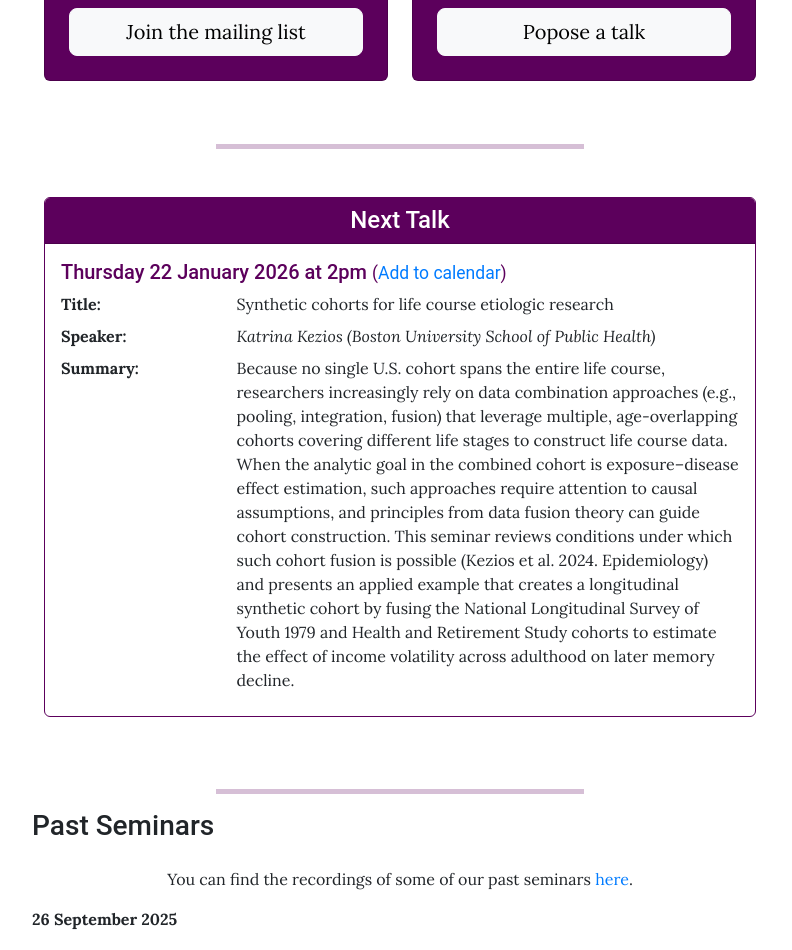
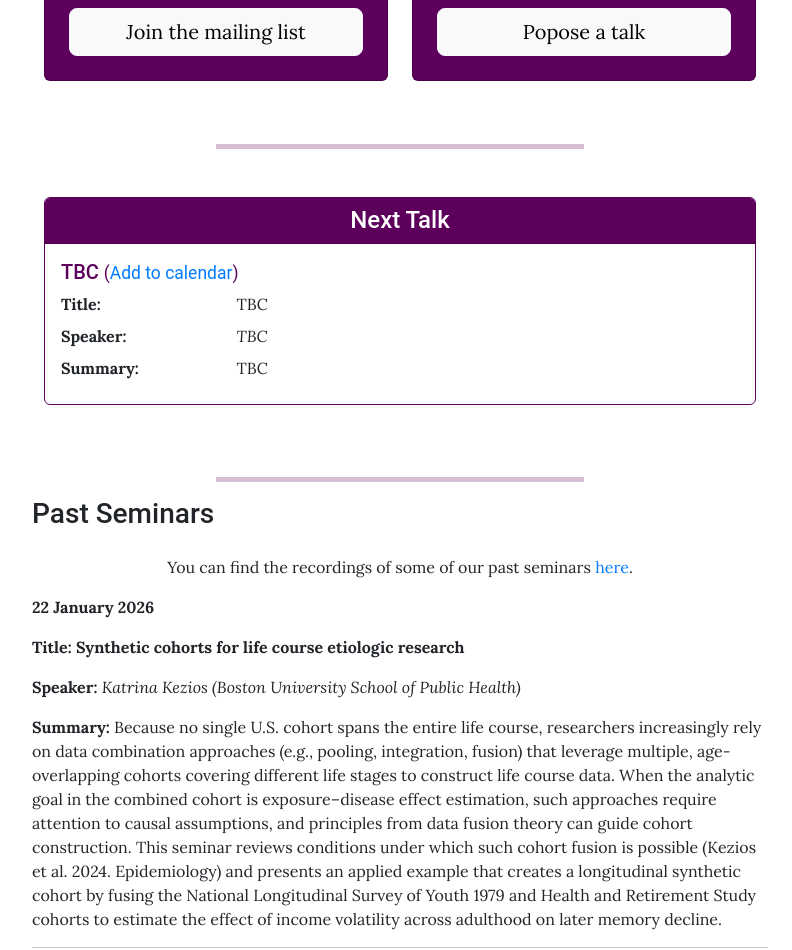
Before and after one commit to LongitudinalModelling/LongitudinalModelling.github.io, a Jekyll site: the page built from pages/seminars.md, in a window 1280 px wide and 1400 px high, scrolled down 573 px. Shown: the top 950 px of the window, without its empty margins (240-1032 px from the left). Built offline with Jekyll 4.4.1, drawn with Linux system fonts in a browser that asks for light colours; part of the change alters nothing that is shown.

Commit message:
Update seminars.md

```diff
--- a/pages/seminars.md
+++ b/pages/seminars.md
@@ -39,16 +39,16 @@ permalink: /seminars/
         </div>
         <div class="card-body">
           <h5 class="card-title text-purple">
-          Thursday 22 January 2026 at 2pm
-          <small style="font-weight: normal;">(<a href="{{ site.baseurl }}/assets/calendar/seminar-jan-22.ics">Add to calendar</a>)</small>
+          TBC
+          <small style="font-weight: normal;">(<a href="{{ site.baseurl }}/assets/calendar/tbc.ics">Add to calendar</a>)</small>
           </h5>
           <dl class="row mb-0">
             <dt class="col-sm-3"><strong>Title:</strong></dt>
-            <dd class="col-sm-9">Synthetic cohorts for life course etiologic research</dd>
+            <dd class="col-sm-9">TBC</dd>
             <dt class="col-sm-3"><strong>Speaker:</strong></dt>
-            <dd class="col-sm-9"><em>Katrina Kezios (Boston University School of Public Health)</em></dd>
+            <dd class="col-sm-9"><em>TBC</em></dd>
             <dt class="col-sm-3"><strong>Summary:</strong></dt>
-            <dd class="col-sm-9">Because no single U.S. cohort spans the entire life course, researchers increasingly rely on data combination approaches (e.g., pooling, integration, fusion) that leverage multiple, age-overlapping cohorts covering different life stages to construct life course data. When the analytic goal in the combined cohort is exposure–disease effect estimation, such approaches require attention to causal assumptions, and principles from data fusion theory can guide cohort construction. This seminar reviews conditions under which such cohort fusion is possible (Kezios et al. 2024. Epidemiology) and presents an applied example that creates a longitudinal synthetic cohort by fusing the National Longitudinal Survey of Youth 1979 and Health and Retirement Study cohorts to estimate the effect of income volatility across adulthood on later memory decline.</dd>
+            <dd class="col-sm-9">TBC</dd>
           </dl>
         </div>
       </div>
@@ -62,6 +62,16 @@ permalink: /seminars/
 ### Past Seminars
 
 <p class="mt-4 text-center">You can find the recordings of some of our past seminars <a href="https://www.youtube.com/@LongModel" target="_blank" rel="noopener noreferrer">here</a>.</p>
+
+**22 January 2026**
+
+**Title:** **Synthetic cohorts for life course etiologic research**
+
+**Speaker:** *Katrina Kezios (Boston University School of Public Health)*
+
+**Summary:** Because no single U.S. cohort spans the entire life course, researchers increasingly rely on data combination approaches (e.g., pooling, integration, fusion) that leverage multiple, age-overlapping cohorts covering different life stages to construct life course data. When the analytic goal in the combined cohort is exposure–disease effect estimation, such approaches require attention to causal assumptions, and principles from data fusion theory can guide cohort construction. This seminar reviews conditions under which such cohort fusion is possible (Kezios et al. 2024. Epidemiology) and presents an applied example that creates a longitudinal synthetic cohort by fusing the National Longitudinal Survey of Youth 1979 and Health and Retirement Study cohorts to estimate the effect of income volatility across adulthood on later memory decline.
+
+---
 
 **26 September 2025**
 
```
